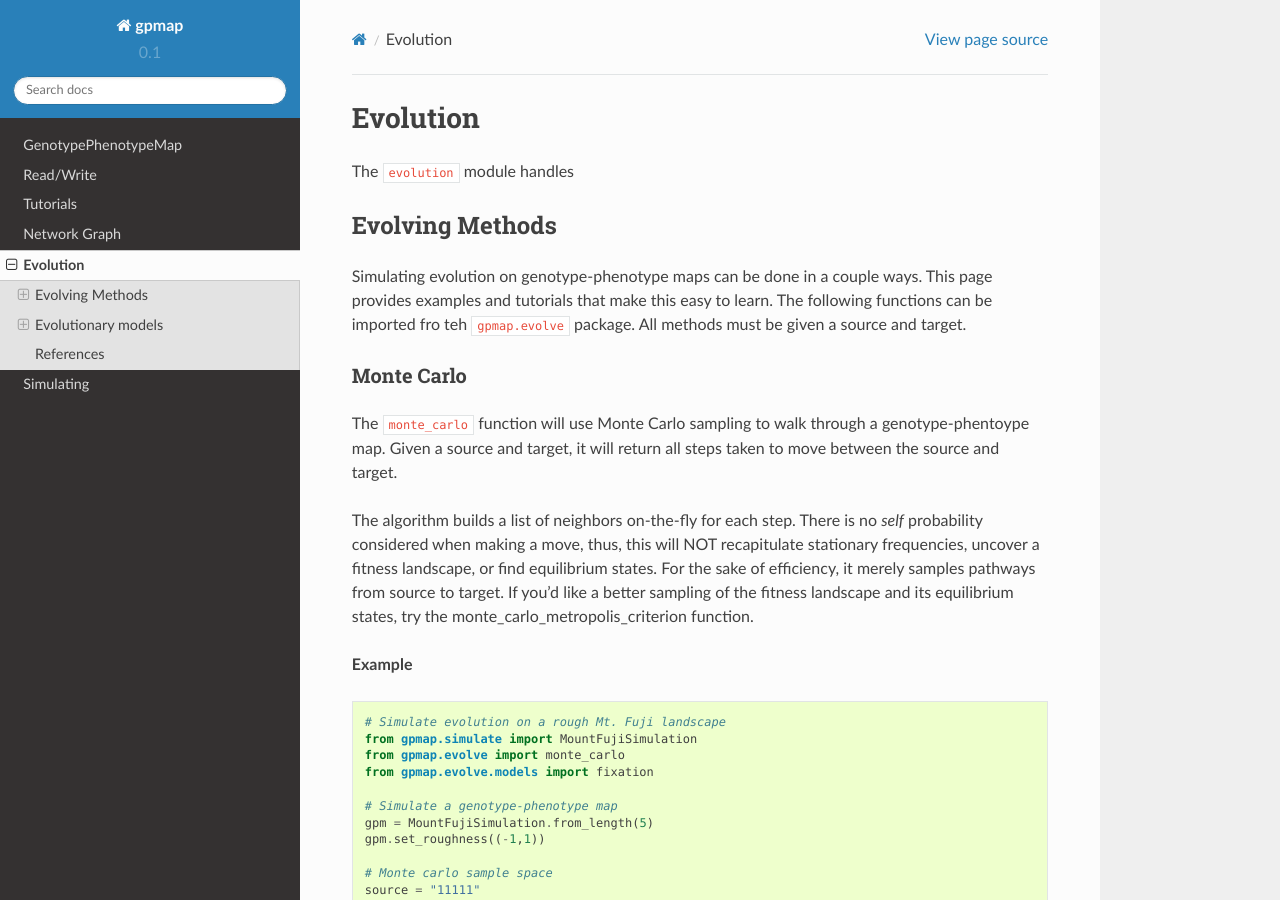
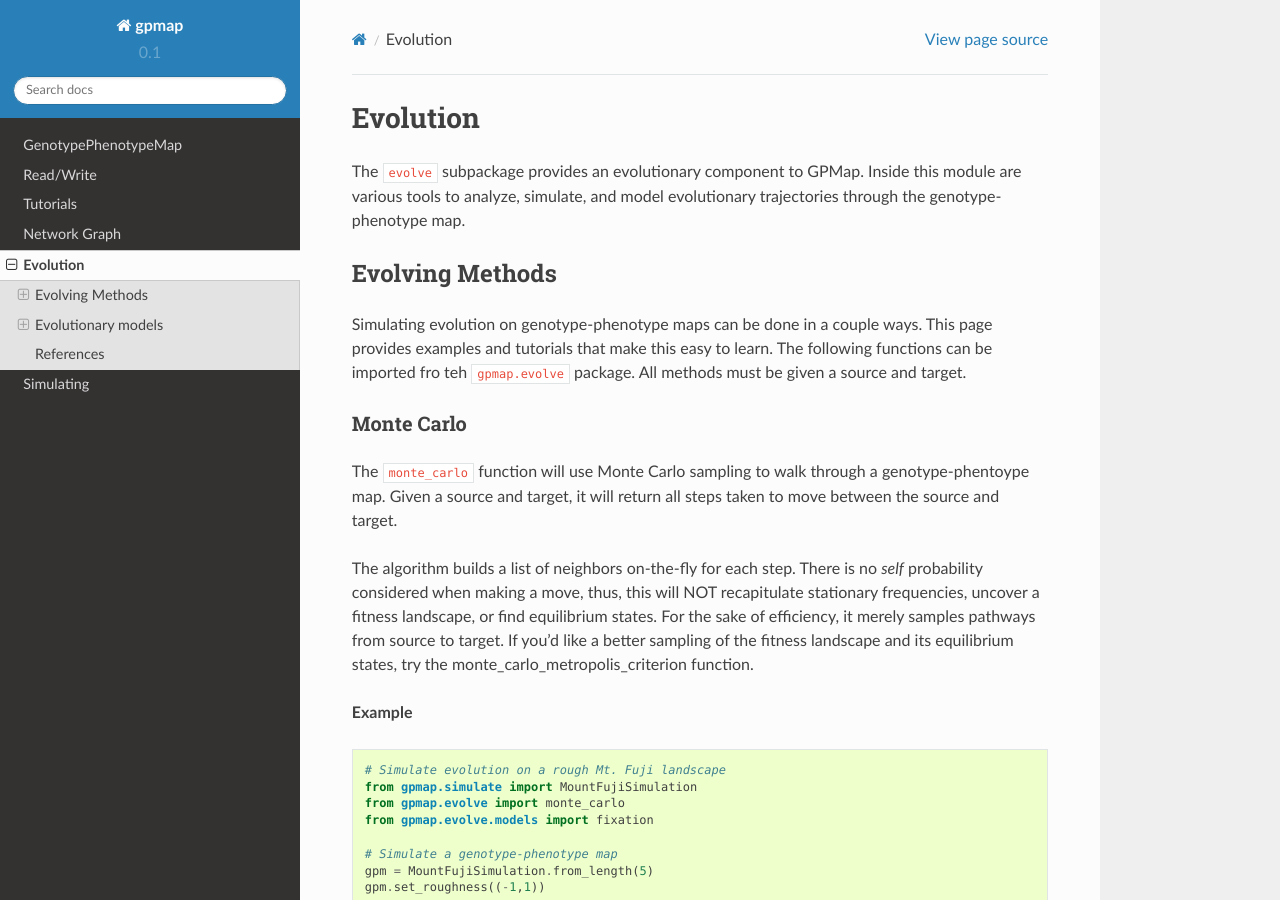
Before and after one commit to harmslab/gpmap, a Sphinx documentation site: the page built from docs/_pages/evolving.rst, in a window 1280 px wide and 900 px high. Built offline with Sphinx 7.4.7 and the Read the Docs theme 2.0.0, drawn with Linux system fonts in a browser that asks for light colours.

Commit message:
intro to evolve docs

```diff
--- a/docs/_pages/evolving.rst
+++ b/docs/_pages/evolving.rst
@@ -1,7 +1,9 @@
 Evolution
 =========
 
-The ``evolution`` module handles
+The ``evolve`` subpackage provides an evolutionary component to GPMap. Inside this
+module are various tools to analyze, simulate, and model evolutionary trajectories
+through the genotype-phenotype map.
 
 Evolving Methods
 ----------------
@@ -124,7 +126,6 @@ the wildtype fitness and the new fitness using Gillespie's fixation model [1]_.
     ax.legend(loc=2)
 
 
-
 References
 ----------
 .. [1] Gillespie, John H. Population genetics: a concise guide. JHU Press, 2010.
```
